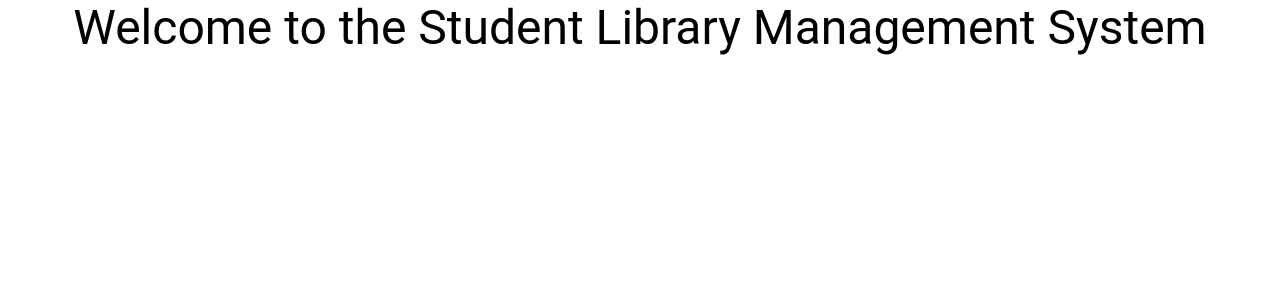
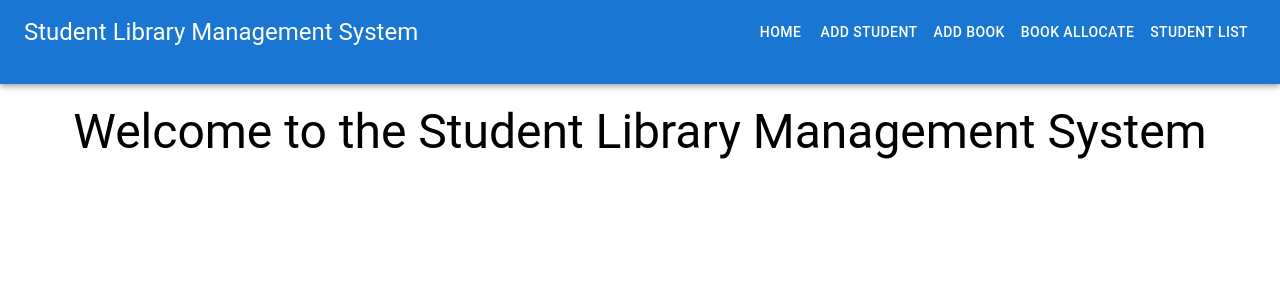
Before and after one commit to ParvejManer/SLMS-CRUD, a React (Create React App) app: page / in a window 1280 px wide. Shown: the top 300 px of the page. Built offline with nearby package versions, Linux system fonts and the light colour scheme.

Commit message:
Added NavBar

```diff
--- a/src/App.js
+++ b/src/App.js
@@ -1,13 +1,26 @@
-import { Box, Container, Typography } from "@mui/material";
+import { AppBar, Box, Button, Container, Toolbar, Typography } from "@mui/material";
 import React from "react";
-import { BrowserRouter as Router, Routes, Route } from "react-router-dom";
+import { BrowserRouter as Router, Routes, Route, Link } from "react-router-dom";
 import StudentForm from "./components/StudentForm";
 import BookForm from "./components/BookForm";
 import BookAllcateForm from "./components/BookAllcateForm";
+import StudentList from "./components/StudentList";
 
 const App = () => {
   return (
     <Router>
+      <AppBar component="nav" position="static" sx={{paddingBottom: '20px', marginBottom: '20px'}}>
+        <Toolbar>
+          <Typography variant="h5" color="inherit" sx={{ flexGrow: 1, display: { xs: 'none', sm: 'block' } }}>
+            Student Library Management System
+          </Typography>
+          <Button component={Link} color="inherit" to="/">Home</Button>
+          <Button component={Link} color="inherit" to="/addStudent">Add Student</Button>
+          <Button component={Link} color="inherit" to="/addBook">Add Book</Button>
+          <Button component={Link} color="inherit" to="/allocateBook">Book Allocate</Button>
+          <Button component={Link} color="inherit" to="/stuedntlist">Student List</Button>
+        </Toolbar>
+      </AppBar>
       <Container>
         <Routes>
           <Route
@@ -28,6 +41,7 @@ const App = () => {
           <Route path="/addStudent" element={<StudentForm />} />
           <Route path="/addBook" element={<BookForm />} />
           <Route path="/allocateBook" element={<BookAllcateForm />} />
+          <Route path="/stuedntlist" element={<StudentList />} />
         </Routes>
       </Container>
     </Router>
```
